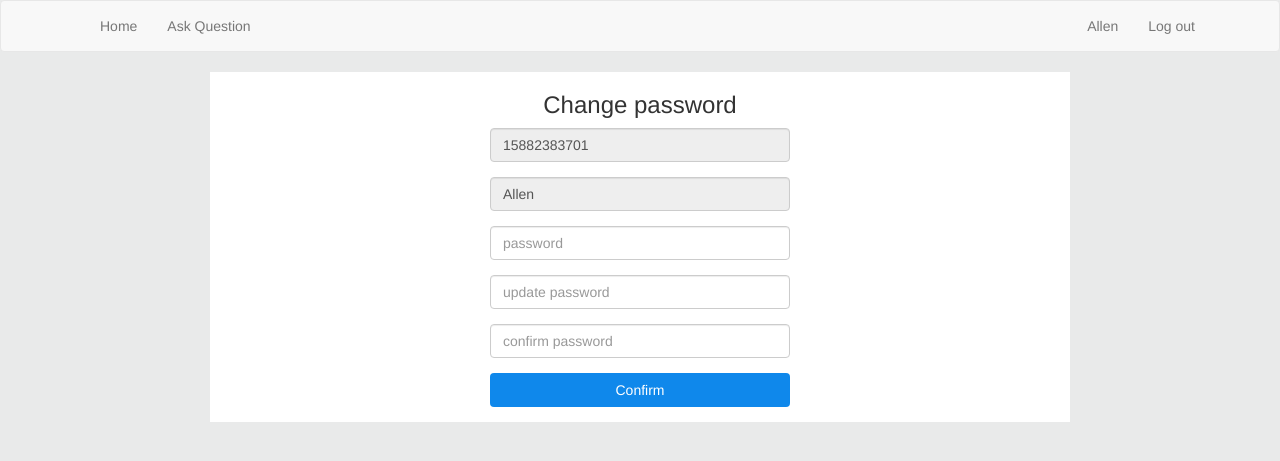
After one commit to qiukeyu/questionanswer, a Flask app: page /change_password in a window 1280 px wide. The commit adds this page. Shown: the top 461 px of the page. Run offline with Flask 2, Linux system fonts and the light colour scheme; a user stored in the database is signed in; data comes from the database, SQL or seed files in the repository; both versions use the stored data as it was after the commit; some libraries are stand-ins or nearby versions.

Commit message:
version 1.0

```diff
--- a/app.py
+++ b/app.py
@@ -31,7 +31,8 @@ def login():
     else:
         telephone = request.form.get('telephone')
         password = request.form.get('password')
-        user = User.query.filter_by(telephone=telephone, password=hashlib.md5(password.encode('utf-8')).hexdigest()).first()
+        user = User.query.filter_by(telephone=telephone,
+                                    password=hashlib.md5(password.encode('utf-8')).hexdigest()).first()
         if user:
             session['user_id'] = user.id
             return redirect(url_for('index'))
@@ -64,7 +65,7 @@ def register():
         # check telephone number
         user = User.query.filter_by(telephone=telephone).first()
         if telephone.isdigit() is False or len(telephone) != 11 or username is None or password is None\
-                or password2 != password:
+                or username == "" or password == "" or password2 != password:
             return redirect(url_for('register'))
         if user:
             context = {
@@ -72,10 +73,43 @@ def register():
             }
             return render_template('register.html', **context)
         else:
-            user = User(telephone=telephone, username=username, password=hashlib.md5(password.encode('utf-8')).hexdigest())
+            user = User(telephone=telephone, username=username,
+                        password=hashlib.md5(password.encode('utf-8')).hexdigest())
             db.session.add(user)
             db.session.commit()
             return redirect(url_for('login'))
+
+
+@app.route('/change_password', methods=['GET', 'POST'])
+def change_password():
+    if request.method == 'GET':
+        return render_template('passwordchange.html')
+    else:
+        password0 = request.form.get('password0')
+        password = request.form.get('password')
+        password2 = request.form.get('password2')
+        user = User.query.filter_by(id=session.get('user_id')).first()
+
+        if hashlib.md5(password0.encode('utf-8')).hexdigest() != user.password:
+            context = {
+                'password_wrong': 'Incorrect password!'
+            }
+        elif password is None or password == "":
+            context = {
+                'change_password_wrong': 'Password can not be null!'
+            }
+        elif password2 != password:
+            context = {
+                'change_password_wrong_differ': 'Entered passwords differ!'
+            }
+        else:
+            user.password = hashlib.md5(password.encode('utf-8')).hexdigest()
+            db.session.merge(user)
+            db.session.commit()
+            context = {
+                'change_password_successfully': 'change password successfully!'
+            }
+        return render_template('passwordchange.html', **context)
 
 
 @app.route('/logout')
--- a/static/css/base.css
+++ b/static/css/base.css
@@ -6,7 +6,7 @@
 }
 
 body {
-    background-color: #f3f3f3;
+    background-color: #e9eaea;
 }
 
 h3 {
--- a/templates/base.html
+++ b/templates/base.html
@@ -21,15 +21,9 @@
                     <li><a href="/">Home</a></li>
                     <li><a href="{{ url_for('question') }}">Ask Question</a></li>
                 </ul>
-                <form class="navbar-form navbar-left">
-                    <div class="form-group">
-                        <input type="text" class="form-control" placeholder="Search for content..."/>
-                    </div>
-                    <button type="submit" class="btn btn-default">Search</button>
-                </form>
                 <ul class="nav navbar-nav navbar-right">
                     {% if user %}
-                    <li><a href="#">{{ user.username }}</a></li>
+                    <li><a href="{{ url_for('change_password') }}">{{ user.username }}</a></li>
                     <li><a href="{{ url_for('logout') }}">Log out</a></li>
                     {% else %}
                     <li><a href="{{ url_for('login') }}">Log in</a></li>
--- a/templates/detail.html
+++ b/templates/detail.html
@@ -20,7 +20,7 @@
     <h4>{{ question.comments | length }} Answers</h4>
     <form action="{{ url_for('comment', question_id=question.id) }}" method="post">
         <div class="form-group">
-            <testarea name='comment_content' class="form-control" placeholder="Type in your answer"></testarea>
+            <textarea name='comment_content' class="form-control" placeholder="Type in your answer"></textarea>
         </div>
         <div class="form-group" style="text-align: right">
             <button class="btn">submit</button>
@@ -30,7 +30,7 @@
         {% for comment in question.comments %}
         <li>
             <div class="user-info">
-                <img src="{{ url_for('avatar', text = comment.author.username, width = 30)}}">
+                <img src="{{ url_for('avatar', text = comment.author.username, width = 30)}}" alt="avatar">
                 <span class="username">{{ comment.author.username }}</span>
                 <span class="create-time">{{ comment.create_time }}</span>
             </div>
--- a/templates/index.html
+++ b/templates/index.html
@@ -11,7 +11,7 @@
         {% for question in questions %}
             <li>
                 <div class="avatar-group">
-                    <img src="{{ url_for('avatar', text = question.author.username, width = 30)}}">
+                    <img src="{{ url_for('avatar', text = question.author.username, width = 30)}}" alt="avatar">
                 </div>
                 <div class="question-group">
                     <p class="question-title"><a href="{{ url_for('detail', question_id=question.id) }}">{{ question.title }}</a></p>
--- /dev/null
+++ b/templates/passwordchange.html
@@ -0,0 +1,44 @@
+{% extends 'base.html' %}
+
+{% block title %}Change password{% endblock %}
+
+{% block head %}
+    <link rel="stylesheet" href="{{ url_for('static', filename='css/login.css') }}">
+{% endblock %}
+
+{% block main %}
+    <h3>Change password</h3>
+    <form action="" method="post">
+        <div class="form-container">
+            <div class="form-group">
+                <input type="text" class="form-control" disabled="disabled"
+                       name="telephone" id="telephone" value="{{ user.telephone  }}">
+            </div>
+            <div class="form-group">
+                <input type="text" class="form-control" disabled="disabled"
+                       name="username" id="username" value="{{ user.username  }}">
+            </div>
+            <div class="form-group">
+                <input type="password" class="form-control" placeholder="password" name="password0" id="password0">
+            </div>
+            <div class="form-group">
+                <input type="password" class="form-control" placeholder="update password" name="password" id="password">
+            </div>
+            <div class="form-group">
+                <input type="password" class="form-control" placeholder="confirm password" name="password2" id="password2">
+            </div>
+            {% if password_wrong %}
+                Incorrect password!
+            {% elif change_password_wrong %}
+                Password can not be null!
+            {% elif change_password_wrong_differ %}
+                Entered passwords differ!
+            {% elif change_password_successfully %}
+                Password was changed successfully!
+            {% endif %}
+            <div class="form-group">
+                <button class="btn btn-block" id="submit">Confirm</button>
+            </div>
+        </div>
+    </form>
+{% endblock %}
```
Also changed, not shown: static/js/login.js (added, +18 -0 lines), templates/login.html (+10 -2 lines), qa.db.
